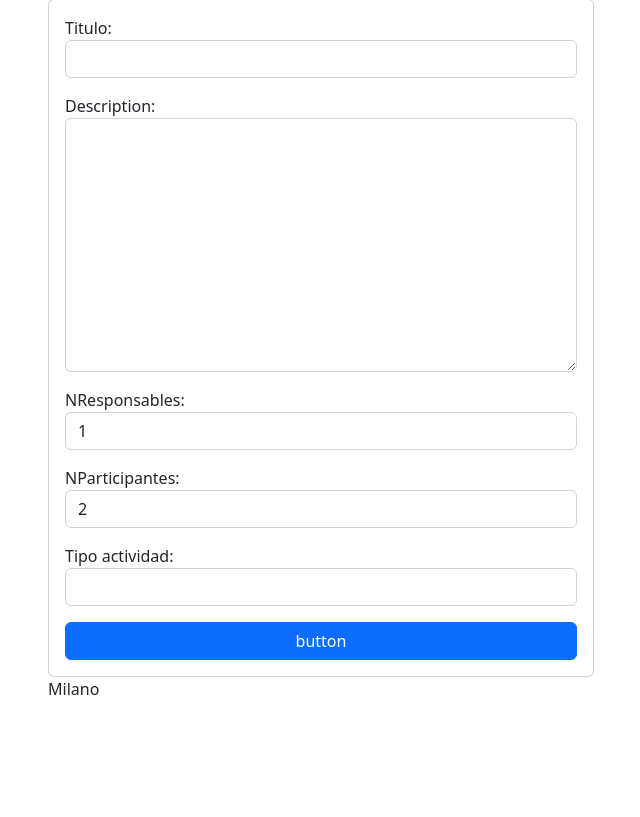
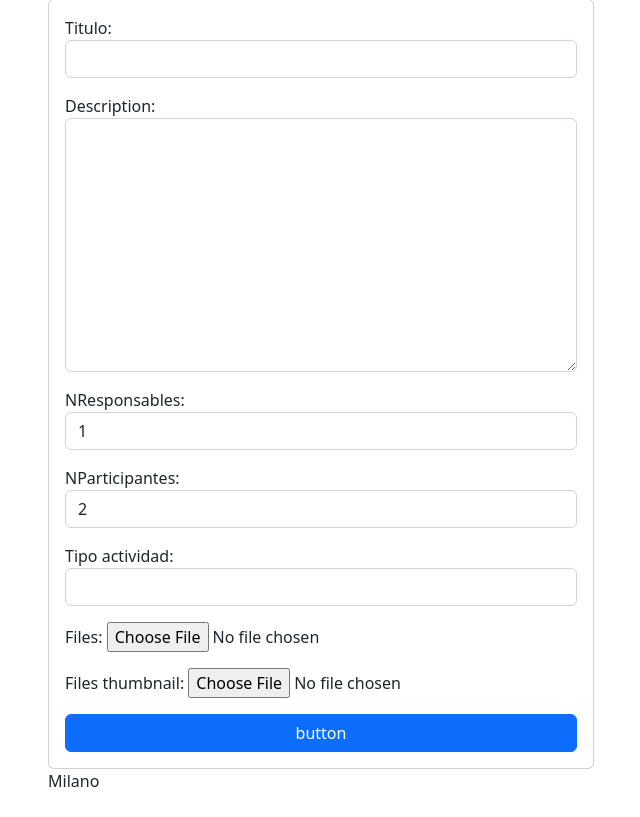
Before and after one commit to a52hepof/324app, a Django app: page /Actividades/crear in a window 1280 px wide. Shown: the part 137-954 px from the top of the page, without its empty margins (319-959 px from the left). Before the commit the page ends 832 px from the top, so only its background shows below. Run offline with Django 4.2, Linux system fonts and the light colour scheme; a user stored in the database is signed in.

Commit message:
subida archivos desde vistas

```diff
--- a/Actividades/forms.py
+++ b/Actividades/forms.py
@@ -7,7 +7,7 @@ class ActividadesForm(ModelForm):
         model = Activity
         fields = ['titulo', 'description','num_responsables','num_participantes'
                   #,'tipo_actividad','user','realizada']
-                  ,'tipo_actividad' ]
+                  ,'tipo_actividad','files', 'files_thumbnail' ]
 
         widgets = {
             'titulo': forms.TextInput(attrs={'class':'form-control'}),
--- a/Actividades/templates/actividadCrear.html
+++ b/Actividades/templates/actividadCrear.html
@@ -9,7 +9,7 @@
 
             <h1>Crear Actividad</h1>
 
-            <form action="/Actividades/crear" method="POST" class="card card-body">
+            <form action="/Actividades/crear" method="POST" class="card card-body" enctype="multipart/form-data">
                 {%csrf_token%} {{form.as_p}}
                 <button class="btn btn-primary">button</button>
 
--- a/Actividades/templates/actividadDetalle.html
+++ b/Actividades/templates/actividadDetalle.html
@@ -8,7 +8,7 @@
 
             <h1>Detalle de actividad {{actividad.id}}/{{actividad.titulo}}</h1>
 
-            <form method="POST">
+            <form method="POST" enctype="multipart/form-data">
                 {%csrf_token%} {{formularioActividad.as_p}}
 
                 <button class="btn btn-primary">Modificar</button>
--- a/Actividades/views.py
+++ b/Actividades/views.py
@@ -74,8 +74,8 @@ def crearActividad(request):
 
     else:
         try:
-            formulario = ActividadesForm(request.POST)
-            #print(request.user, request.user.id, request.user.username)
+            formulario = ActividadesForm(request.POST, request.FILES)
+            print(request.user, request.user.id, request.user.username)
             #if formulario.is_valid():
             nuevaActividad = formulario.save(commit=False)
             nuevaActividad.user = request.user
@@ -112,7 +112,7 @@ def actividadDetalle(request,idActividad):
 
         try:
             actividad = get_object_or_404(Activity,pk=idActividad,user=request.user)
-            form = ActividadesForm(request.POST, instance=actividad)
+            form = ActividadesForm(request.POST, request.FILES,instance=actividad)
             form.save()
             return redirect('actividades')
             #return render(request, 'actividadDetalle.html',{'actividad':actividad, 'formularioActividad' : form})
```
Also changed, not shown: bp_app/urls.py (line endings or trailing spaces), db.sqlite3.
